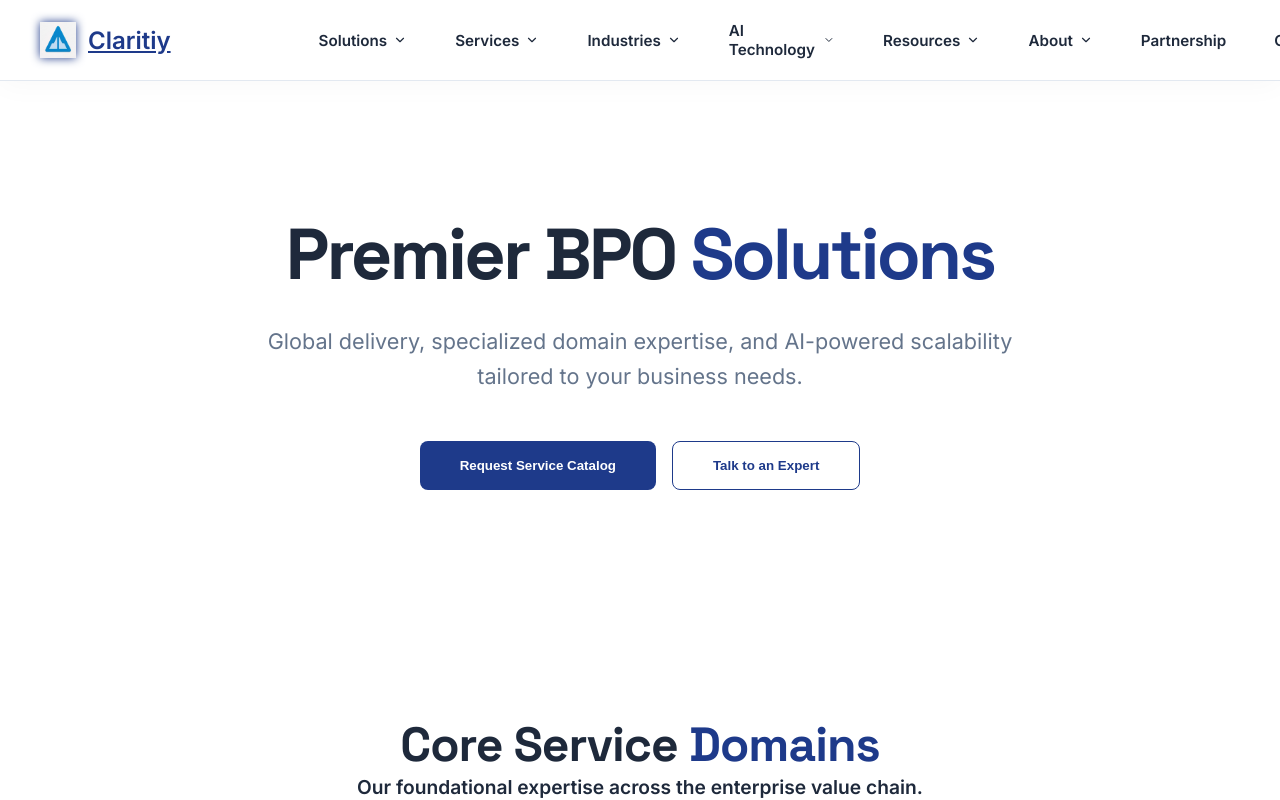
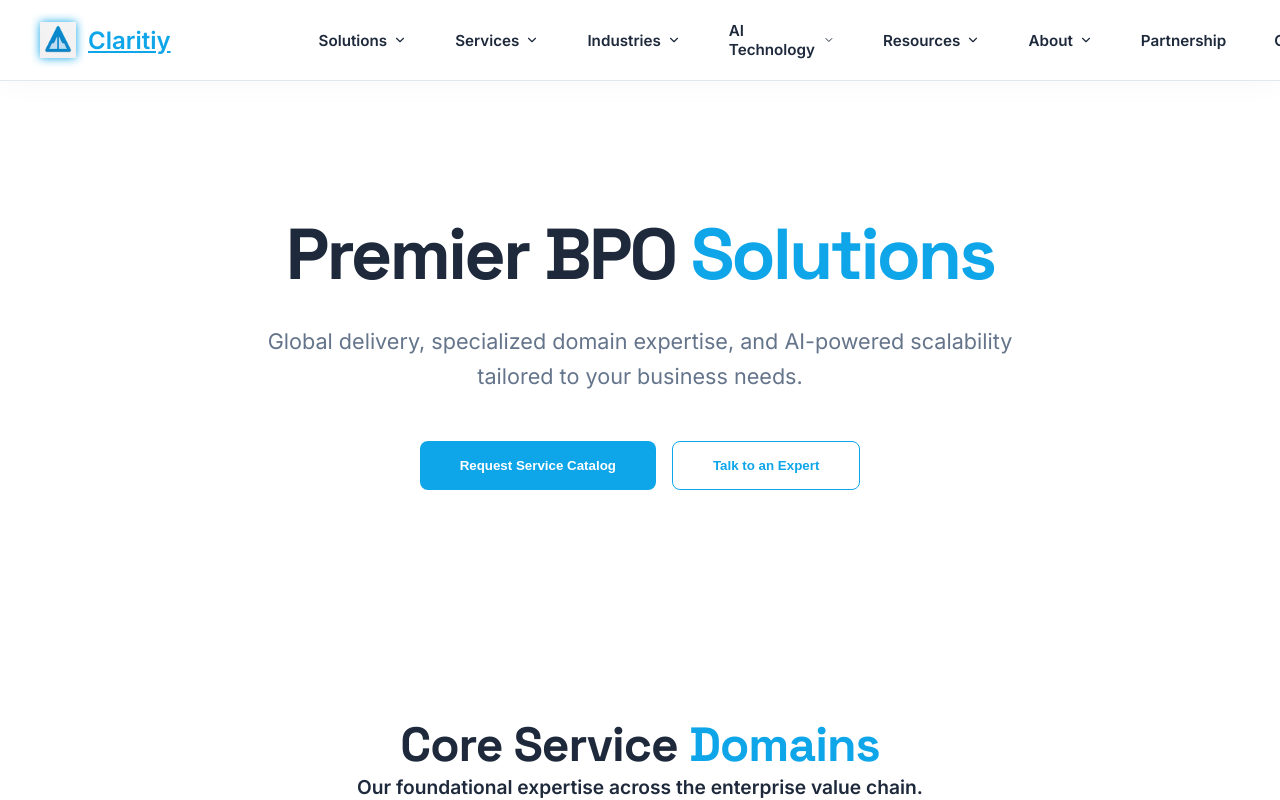
Before and after one commit to devr01499-ui/test-3, a Next.js app: page /services in a window 1280 px wide. Shown: the top 800 px of the page. Built offline with nearby package versions, Linux system fonts and the light colour scheme.

Commit message:
style: remove animations and background pattern from footer for clean look

```diff
--- a/src/app/globals.css
+++ b/src/app/globals.css
@@ -1,9 +1,10 @@
 /* Reset & Base */
 :root {
-  /* Vibrant Corporate Palette */
-  --electric-blue: #1e3a8a;
-  --electric-blue-deep: #172554;
-  --sky-blue-light: rgba(30, 58, 138, 0.3);
+  /* Vibrant Corporate Palette - Refined Sky Blue */
+  --electric-blue: #0ea5e9; /* Vibrant Sky Blue */
+  --electric-blue-deep: #0369a1;
+  --sky-blue-light: rgba(14, 165, 233, 0.1);
+  --sky-blue-vibrant: #38bdf8;
 
   --emerald-green: #10b981;
   --emerald-vibrant: #059669;
@@ -16,7 +17,7 @@
 
   /* Neutral Palette (Optimized for Clear Sky Aesthetic) */
   --white: #ffffff;
-  --soft-gray: rgba(30, 58, 138, 0.12); /* Deep Navy Blue Glass */
+  --soft-gray: rgba(14, 165, 233, 0.05);
   --medium-gray: #64748b;
   --charcoal: #1e293b;
   --charcoal-deep: #0f172a;
@@ -31,40 +32,32 @@
   --text-muted: var(--medium-gray);
   --border: #e2e8f0;
 
-  /* Typography Stacks */
-  --font-heading: 'Space Grotesk', sans-serif;
-  --font-subheading: 'Inter', sans-serif;
+  /* Typography Stacks - ADR-004 Compliant */
+  --font-heading: 'Outfit', sans-serif;
+  --font-subheading: 'Outfit', sans-serif;
   --font-body: 'Inter', sans-serif;
   --font-mono: 'JetBrains Mono', monospace;
   --font-accent: 'Outfit', sans-serif;
 
-  /* 3D Elevation Architecture */
-  --z-level-1: translateZ(0px);
-  --z-level-2: translateZ(8px);
-  --z-level-3: translateZ(16px);
-  --z-level-4: translateZ(24px);
-  --z-level-5: translateZ(32px);
+  /* Glassmorphism System */
+  --glass-bg: rgba(255, 255, 255, 0.7);
+  --glass-border: rgba(14, 165, 233, 0.2);
+  --glass-blur: 16px;
 
-  --shadow-level-2: 0 4px 16px rgba(14, 165, 233, 0.1);
-  --shadow-level-3: 0 8px 32px rgba(14, 165, 233, 0.15);
-  --shadow-level-4: 0 12px 48px rgba(14, 165, 233, 0.2);
-  --shadow-level-5: 0 20px 64px rgba(14, 165, 233, 0.25);
+  /* Premium Elevation Architecture */
+  --radius-card: 24px;
+  --radius-btn: 12px;
+
+  --shadow-sm: 0 4px 12px rgba(14, 165, 233, 0.05);
+  --shadow-md: 0 8px 24px rgba(14, 165, 233, 0.1);
+  --shadow-lg: 0 16px 48px rgba(14, 165, 233, 0.15);
+  --shadow-glow: 0 0 30px rgba(14, 165, 233, 0.3);
 
   /* Animation */
   --ease-out-expo: cubic-bezier(0.16, 1, 0.3, 1);
   --ease-out-back: cubic-bezier(0.34, 1.56, 0.64, 1);
   --transition-snappy: 300ms var(--ease-out-expo);
   --transition-smooth: 600ms var(--ease-out-expo);
-
-  /* Semantic Colors */
-  --success: #10b981;
-  --warning: #f59e0b;
-  --error: #ef4444;
-
-  /* Card Shadows */
-  --shadow-level-1: 0 2px 8px rgba(0, 0, 0, 0.04);
-  --card-shadow: 0 4px 20px rgba(0, 0, 0, 0.06);
-  --card-shadow-hover: 0 12px 40px rgba(14, 165, 233, 0.15);
 }
 
 * {
@@ -119,15 +112,15 @@ h1, h2, h3, h4, h5, h6 {
 .card-3d-enterprise {
   position: relative;
   background: var(--white);
-  border-radius: 4px; /* Corporate sharp corners */
+  border-radius: var(--radius-card);
   transform-style: preserve-3d;
   transition: transform 0.4s var(--ease-out-expo), box-shadow 0.4s var(--ease-out-expo);
   border: 1px solid var(--border);
 }
 
 .card-3d-enterprise:hover {
-  transform: var(--z-level-3);
-  box-shadow: var(--shadow-level-3);
+  transform: translateY(-8px);
+  box-shadow: var(--shadow-lg);
   border-color: var(--electric-blue);
 }
 
@@ -139,7 +132,7 @@ h1, h2, h3, h4, h5, h6 {
 .btn-premium {
   font-family: var(--font-accent);
   padding: 1rem 2rem;
-  border-radius: 8px;
+  border-radius: var(--radius-btn);
   font-weight: 600;
   transition: all 0.25s var(--ease-out-back);
   display: inline-flex;
@@ -194,16 +187,16 @@ h1, h2, h3, h4, h5, h6 {
   height: 100%;
   transform-style: preserve-3d;
   background: var(--white);
-  border-radius: 4px; /* Corporate Sharp */
+  border-radius: var(--radius-card);
   transition: all 0.4s var(--ease-out-expo);
   overflow: hidden;
   border: 1px solid var(--border);
 }
 
 .card-3d-wrapper:hover .card-3d-content {
-  transform: rotateY(8deg) rotateX(-5deg) translateY(-8px);
+  transform: rotateY(4deg) rotateX(-2deg) translateY(-8px);
   border-color: var(--primary);
-  box-shadow: var(--shadow-level-4);
+  box-shadow: var(--shadow-glow);
 }
 
 .card-image-bg {
--- a/src/components/Footer/Footer.module.css
+++ b/src/components/Footer/Footer.module.css
@@ -1,11 +1,6 @@
 .footer {
   padding: 100px 0 40px;
   background: var(--surface);
-  background-image:
-    linear-gradient(rgba(30, 58, 138, 0.08) 1px, transparent 1px),
-    linear-gradient(90deg, rgba(30, 58, 138, 0.08) 1px, transparent 1px);
-  background-size: 40px 40px;
-  backdrop-filter: blur(12px);
   border-top: 1px solid var(--border);
 }
 
@@ -40,7 +35,7 @@
 .colTitle {
   font-size: 1rem;
   font-weight: 800;
-  color: var(--white);
+  color: var(--text-main);
   margin-bottom: 1.5rem;
   text-transform: uppercase;
   letter-spacing: 0.05em;
@@ -54,12 +49,11 @@
 
 .link {
   font-size: 0.95rem;
-  color: rgba(255, 255, 255, 0.6);
-  transition: color 0.2s ease;
+  color: var(--text-muted);
 }
 
 .link:hover {
-  color: var(--white);
+  color: var(--primary);
 }
 
 .newsletter {
@@ -118,7 +112,6 @@
 
 .socialIcon {
   color: var(--text-muted);
-  transition: color 0.2s ease;
 }
 
 .socialIcon:hover {
--- a/src/components/Footer/Footer.tsx
+++ b/src/components/Footer/Footer.tsx
@@ -12,7 +12,6 @@ import {
   Check
 } from "lucide-react";
 import styles from "./Footer.module.css";
-import { VideoBackground } from "../Shared/VideoBackground";
 
 export function Footer() {
   const [year, setYear] = React.useState<number | string>("2026");
@@ -22,17 +21,16 @@ export function Footer() {
   }, []);
 
   return (
-    <footer className={styles.footer} style={{ position: "relative", overflow: "hidden", background: "transparent", color: "var(--white)" }}>
-      <VideoBackground opacity={0.4} />
+    <footer className={styles.footer}>
       <div className="container">
         <div className={styles.grid}>
           {/* BRAND COLUMN */}
           <div className={styles.brandCol}>
             <Link href="/" className={styles.logo}>
               <Image src="/logo.png" alt="Claritiy Logo" width={36} height={36} sizes="36px" />
-              <span style={{ color: "var(--white)" }}>Claritiy</span>
+              <span>Claritiy</span>
             </Link>
-            <p className={styles.desc} style={{ color: "rgba(255,255,255,0.7)" }}>
+            <p className={styles.desc}>
               The future of intelligent outsourcing. Seamlessly integrating AI capabilities
               with human expertise to deliver enterprise-grade business operations.
             </p>
```
Also changed, not shown: src/app/about/page.tsx (+2 -7 lines), src/app/careers/page.tsx (+2 -6 lines), src/components/Home/ComplianceStrip.tsx (+6 -18 lines), src/components/Home/FinalCTA.tsx (+8 -28 lines), src/components/Home/PresenceMap.tsx (+3 -5 lines).
